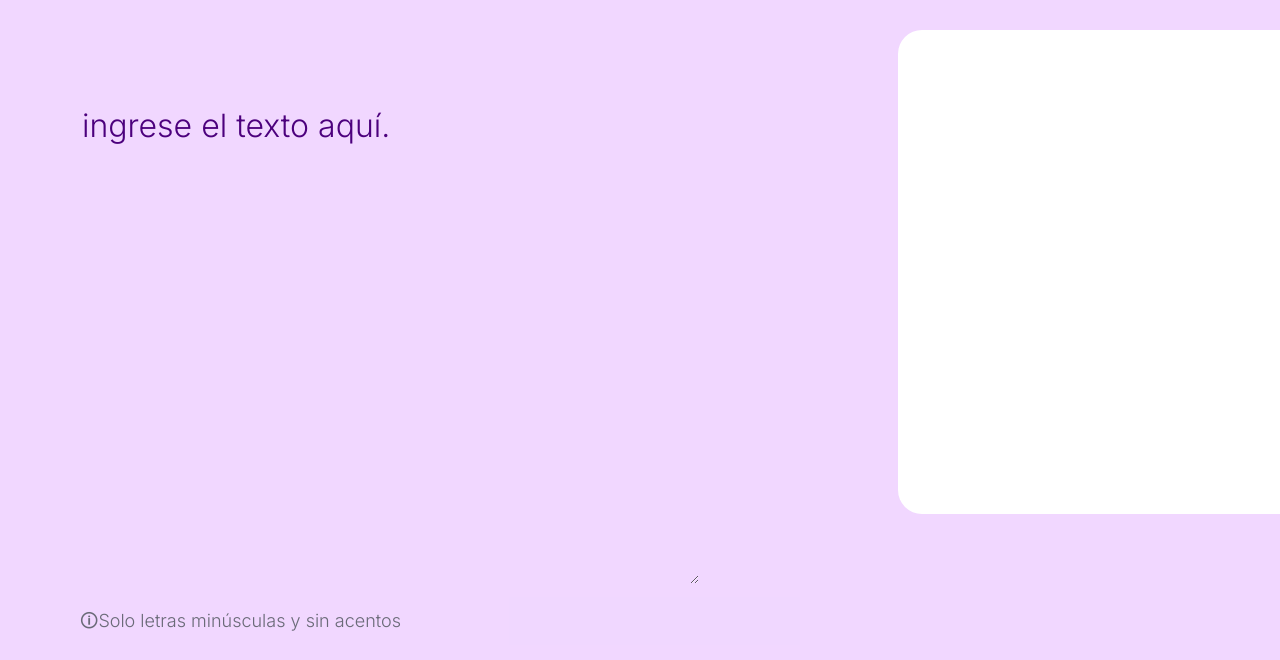
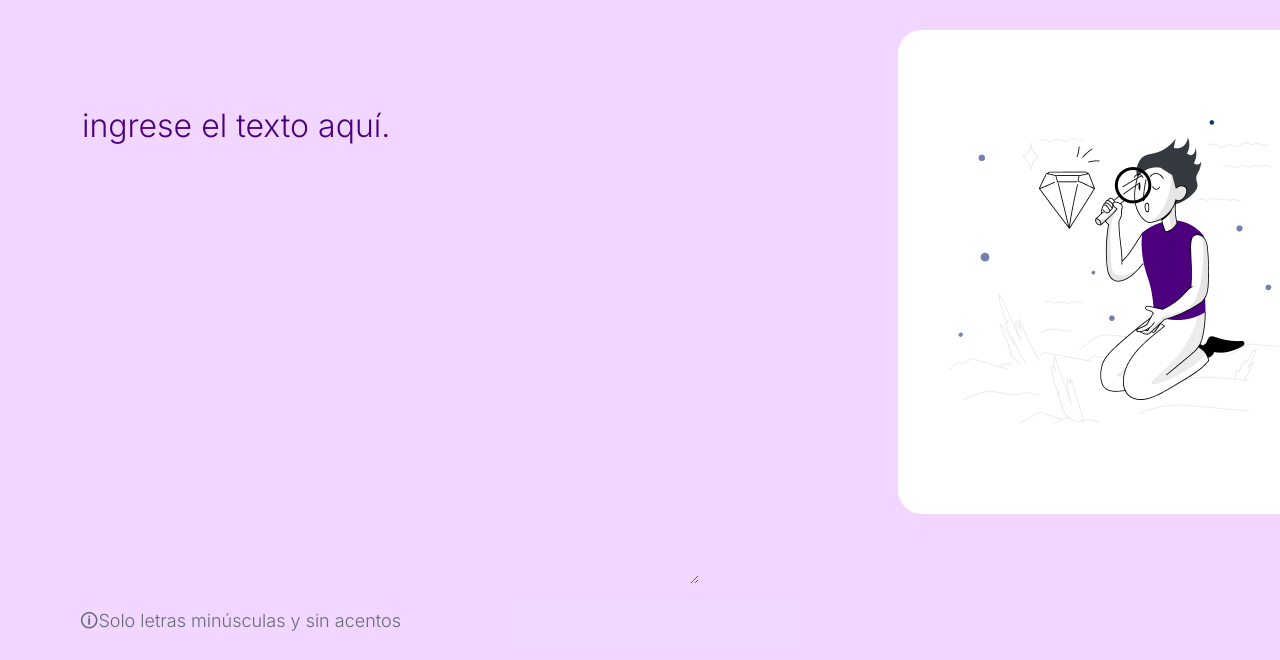
Before and after one commit to JeraldynRedondo/challenge-alura-encriptador, a plain HTML site: page index.html in a window 1280 px wide. Shown: the part 69-729 px from the top of the page. Drawn offline with Linux system fonts and the light colour scheme.

Commit message:
Corrigiendo la ubicación de la imagen Muñeco.png

```diff
--- a/css/style.css
+++ b/css/style.css
@@ -41,7 +41,7 @@ main{
 
 .output{
     background: white;
-    background-image: url(./imagenes/Muñeco.png);
+    background-image: url(../imagenes/Muñeco.png);
     background-position: center;
     background-repeat: no-repeat;
     border: none;
```
